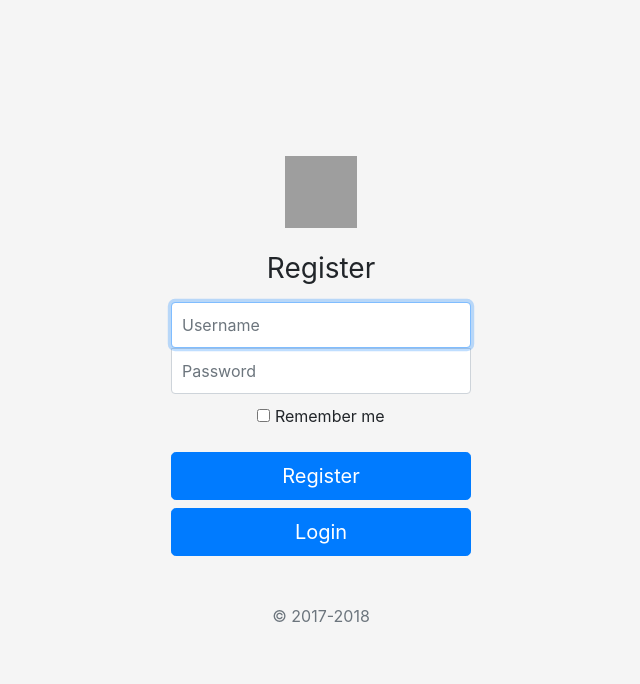
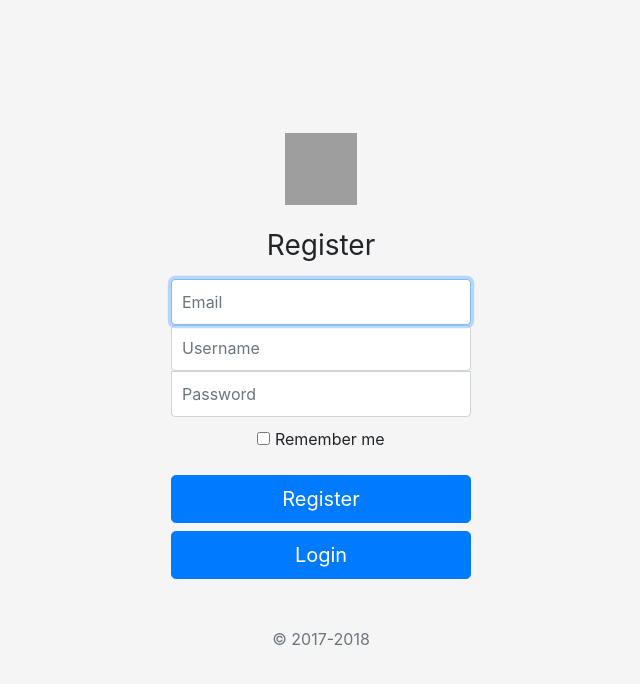
Before and after one commit to diegocasillas/dawn-framework, a PHP site: page /miniframework/app/views/auth/register.view.php in a window 1280 px wide. Shown: the top 684 px of the page, without its empty margins (319-959 px from the left). Run offline with PHP 8.4, Linux system fonts and the light colour scheme; some libraries are stand-ins or nearby versions; grey boxes are pictures that could not be loaded.

Commit message:
Add email input

```diff
--- a/app/views/auth/register.view.php
+++ b/app/views/auth/register.view.php
@@ -63,6 +63,8 @@ body {
     <form action="register" method="post" class="form-signin">
       <img class="mb-4" src="https://files.gamebanana.com/img/ico/sprays/lmoa.png" alt="" width="72" height="72">
       <h1 class="h3 mb-3 font-weight-normal">Register</h1>
+      <label for="inputEmail" class="sr-only">Email</label>
+      <input type="text" name="email" id="inputEmail" class="form-control" placeholder="Email" required autofocus>
       <label for="inputUsername" class="sr-only">Username</label>
       <input type="text" name="username" id="inputUsername" class="form-control" placeholder="Username" required autofocus>
       <label for="inputPassword" class="sr-only">Password</label>
```
